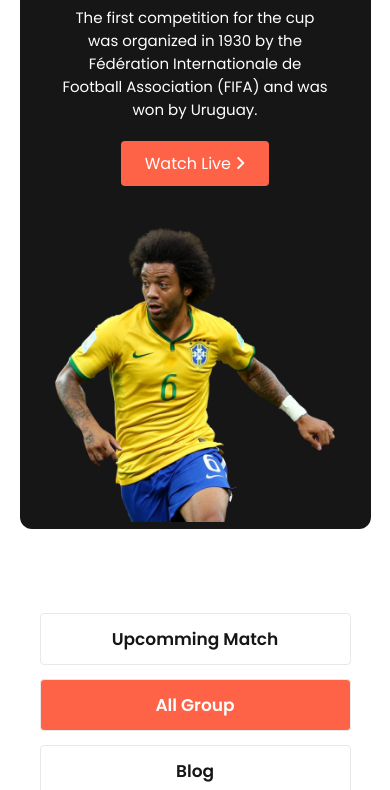
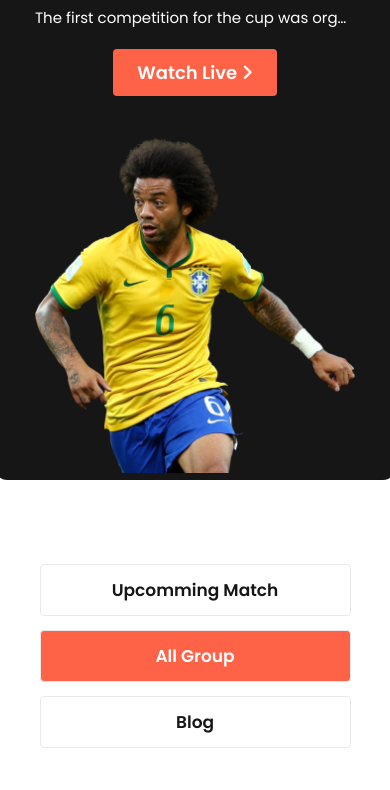
Before and after one commit to mayrajuddin/world-cup, a plain HTML site: page groups.html in a window 390 px wide. Shown: the part 234-1024 px from the top of the page. Drawn offline with Linux system fonts and the light colour scheme.

Commit message:
design complete

```diff
--- a/groups.html
+++ b/groups.html
@@ -18,7 +18,8 @@
             <div class="banner-content">
                 <article>
                     <h1>The Greatest show on the earth</h1>
-                    <p>The first competition for the cup was organized in 1930 by the Fédération Internationale de
+                    <p class="elips">The first competition for the cup was organized in 1930 by the Fédération
+                        Internationale de
                         Football Association (FIFA) and was won by Uruguay.</p>
                     <a href="#">watch live <i class="fa-solid fa-angle-right"></i></a>
                 </article>
--- a/responsive.css
+++ b/responsive.css
@@ -15,6 +15,13 @@
     .banner-content article h1 {
         font-size: 40px;
         margin-top: 40px;
+    }
+
+    .banner-content article .elips {
+        max-width: 320px;
+        white-space: nowrap;
+        overflow: hidden;
+        text-overflow: ellipsis;
     }
 
     /* main section start */
--- a/style.css
+++ b/style.css
@@ -89,9 +89,36 @@ p {
     text-transform: capitalize;
     padding: 10px 24px;
     display: inline-block;
-    background: var(--highlight-color);
     border-radius: 4px;
+    font-weight: 600;
+    font-size: 18px;
     color: #fff;
+    position: relative;
+    z-index: 1;
+    transition: all ease-in .4s .2s;
+}
+
+
+.banner-content article a::before {
+    content: '';
+    position: absolute;
+    left: 0;
+    top: 0;
+    width: 100%;
+    height: 100%;
+    background-color: var(--highlight-color);
+    z-index: -1;
+    border-radius: 4px;
+    transition: all ease-in-out .4s;
+}
+
+.banner-content article a:hover::before {
+    height: 0%;
+}
+
+.banner-content article a:hover {
+    background-color: var(--white-color);
+    color: var(--highlight-color);
 }
 
 .banner-content .banner-img {
@@ -142,7 +169,7 @@ aside ul li:hover a {
 }
 
 aside ul li a {
-    display: inline-block;
+    display: block;
     padding: 12px 0;
     text-transform: capitalize;
     color: var(--primary-color);
```
Also changed, not shown: index.html (+8 -7 lines), match.html (+6 -4 lines), images/Blog Image.png (deleted), images/blog-2.jpg (added), images/blog-3.jpg (added), images/blog-4.jpg (renamed from images/messi.jpg), images/blog-5.jpg (added).
